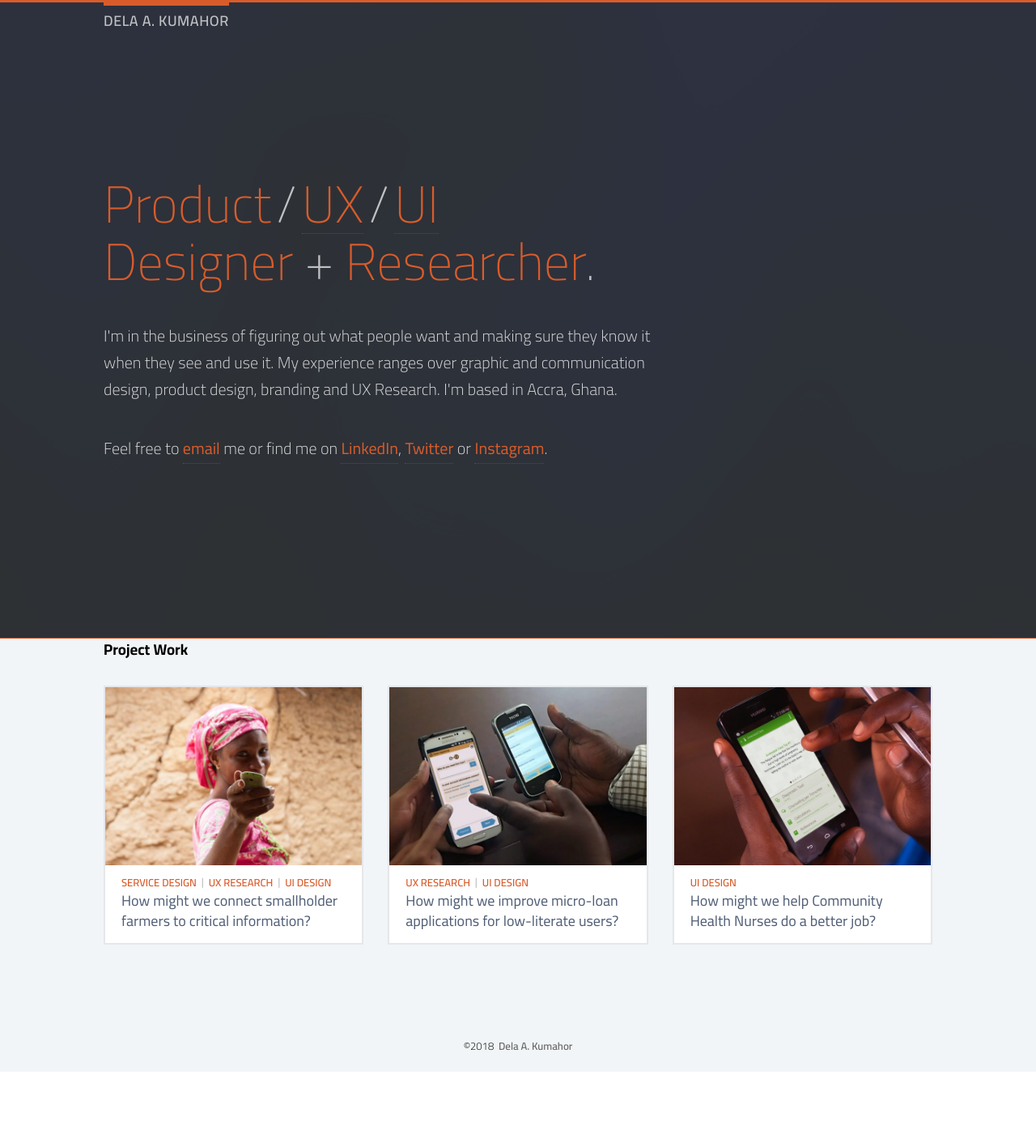
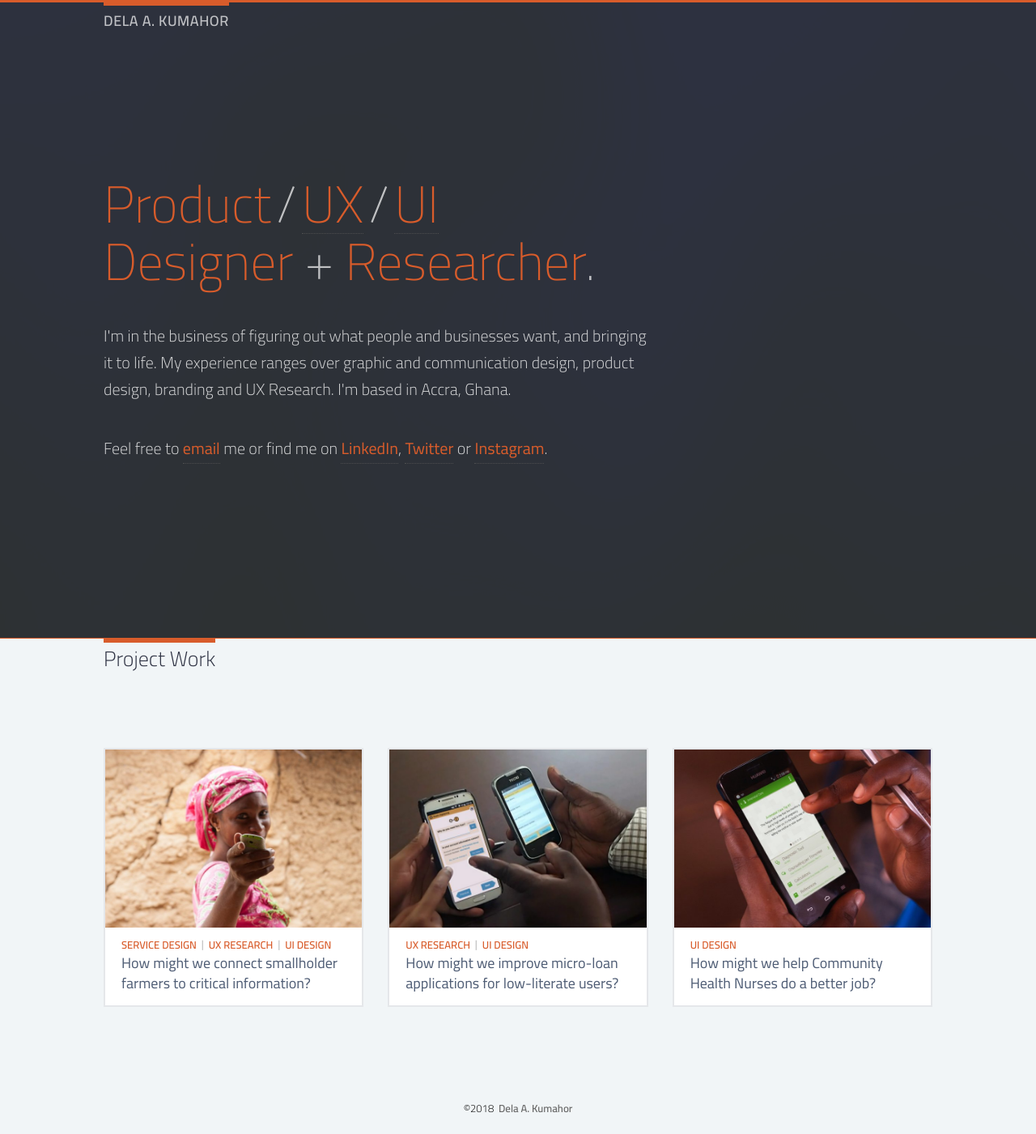
Before and after one commit to delak/portfolio-site, a Jekyll site: the page built from index.md, in a window 1280 px wide. Shown: the whole page at 81% size. Built offline with Jekyll 4.4.1, drawn with Linux system fonts in a browser that asks for light colours; nearby versions of some CDN libraries; before the commit the page ends 1324 px from its top, so only the background shows below that.

Commit message:
-Updated blurb -Fixed 'project work' section header

```diff
--- a/_layouts/home.html
+++ b/_layouts/home.html
@@ -11,17 +11,17 @@
       <div class="hello-section">
         <div class="hello-intro-bio">
           <div class="hello-intro">
-            Product<span class="grey-out slash-space">/</span><span class="tooltip">UX<span class="tooltiptext">User Experience</span></span><span class="grey-out slash-space">/</span><span class="tooltip">UI<span class="tooltiptext">User Interface</span></span><br />
+            Product<span class="grey-out slash-space">/</span><span class="tooltip">UX<span class="tooltiptext">User Experience</span></span><span class="grey-out slash-space">/</span><span class="tooltip">UI<span class="tooltiptext">User Interface</span></span><br>
             Designer <span class="grey-out">+</span> Researcher<span class="grey-out">.</span>
           </div>
           <div class="hello-bio">
-            <p>I'm in the business of figuring out what people want and making sure they know it when they see and use it. My experience ranges over graphic and communication design, product design, branding and UX Research. I'm based in Accra, Ghana.</p>
+            <p>I'm in the business of figuring out what people and businesses want, and bringing it to life. My experience ranges over graphic and communication design, product design, branding and UX Research. I'm based in Accra, Ghana.</p>
             <p>Feel free to <a href="mailto:{{ site.email }}">email</a> me or find me on <a href="https://www.linkedin.com/in/dela-andy-kumahor-3aa5b44/" target="_blank">LinkedIn</a>, <a href="https://twitter.com/delak" target="_blank">Twitter</a> or <a href="https://www.instagram.com/delak/" target="_blank">Instagram</a>.</p>
           </div>
         </div>
       </div>
       <div class="project-section">
-        <h3>Project Work</h3>
+        <h3 class="section-title">Project Work</h3>
         <div class="project-thumbnails">
           {% include project-grid.html %}
         </div>
```
